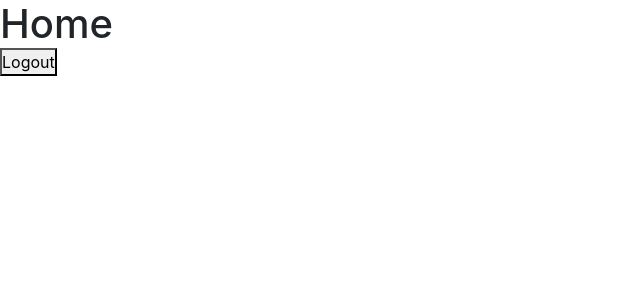
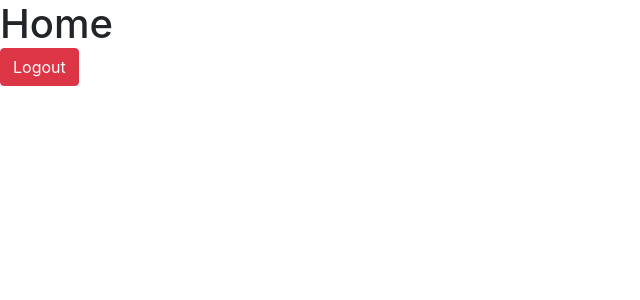
Before and after one commit to JayMehta11/register-login-frontend, a React (Create React App) app: page / in a window 1280 px wide. Shown: the top 300 px of the page, without its empty margins (0-640 px from the left). Built offline with nearby package versions, Linux system fonts and the light colour scheme; sample sign-in values are in the browser's storage.

Commit message:
Update Home.js

```diff
--- a/src/Home.js
+++ b/src/Home.js
@@ -13,7 +13,7 @@ export default function Home() {
         <div>
             <h1>Home</h1>
             <p>{user?.emailId}</p>
-            <button onClick={
+            <button className = "btn btn-danger" onClick={
                 ()=>{
                     window.localStorage.removeItem("userToken");
                     setUser(null);
```
